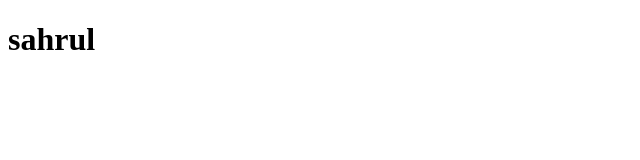
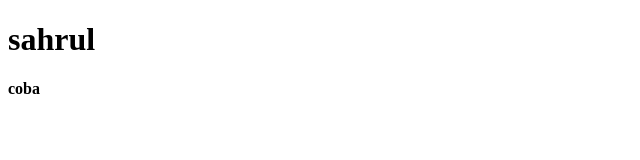
Before and after one commit to sahrulprograming/sandy, a plain HTML site: page index.html in a window 1280 px wide. Shown: the full height of the page, 0-640 px from the left. Drawn offline with Linux system fonts and the light colour scheme.

Commit message:
merubah index

```diff
--- a/index.html
+++ b/index.html
@@ -8,5 +8,7 @@
 </head>
 <body>
     <h1>sahrul</h1>
+
+    <h4>coba</h4>
 </body>
 </html>
```
